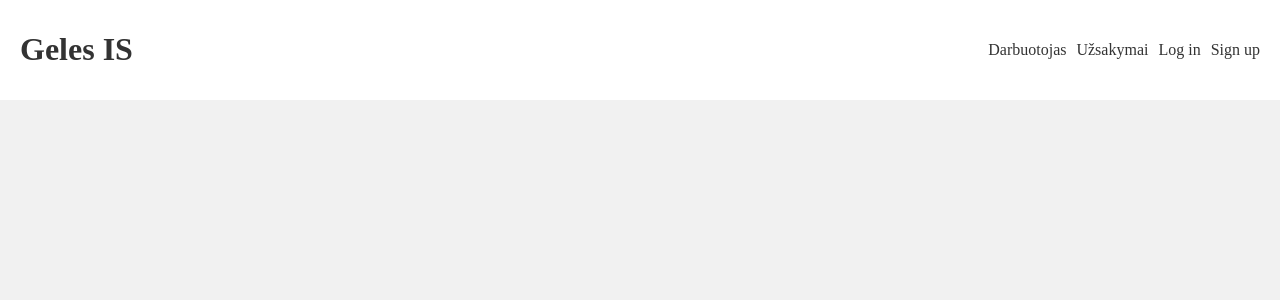
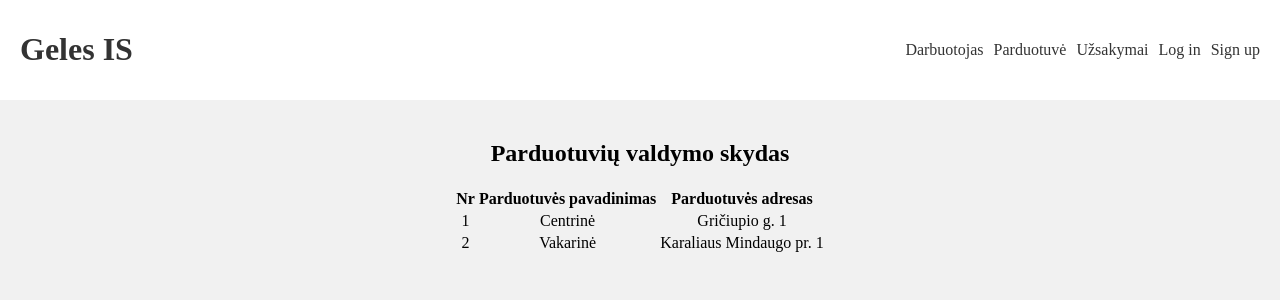
Before and after one commit to watewa/IS-pagrindai, a React (Create React App) app: page /store in a window 1280 px wide. Shown: the top 300 px of the page. Built offline with nearby package versions, Linux system fonts and the light colour scheme.

Commit message:
Pirmas puslapis parduotuvių

```diff
--- a/src/App.tsx
+++ b/src/App.tsx
@@ -6,6 +6,7 @@ import Home from './pages/Home';
 import Navbar from './components/Navbar';
 import Worker from './pages/Worker';
 import Order from './pages/Order'
+import Store from './pages/Store';
 
 function App() {
   //const { user } = useAuthContext();
@@ -19,6 +20,7 @@ function App() {
             <Route path="/" element={<Home />} />
             <Route path='/order' element={<Order />} />
             <Route path='/worker' element={<Worker />} />
+            <Route path='/store' element={<Store />} />
             <Route path="/login" element={<Login />} />
             <Route path="/signup" element={<Signup />} />
           </Routes>
--- a/src/components/Navbar.tsx
+++ b/src/components/Navbar.tsx
@@ -19,6 +19,7 @@ const Navbar = () => {
                 </Link>
                 <nav>
                     <Link to="/worker">Darbuotojas</Link>
+                    <Link to="/store">Parduotuvė</Link>
                     <Link to="/order">Užsakymai</Link>
                     <Link to="/login">Log in</Link>
                     <Link to="/signup">Sign up</Link>
--- /dev/null
+++ b/src/pages/Store.tsx
@@ -0,0 +1,27 @@
+const Store = () => {
+
+
+    return (
+        <div>
+            <h2>Parduotuvių valdymo skydas</h2>
+            <table className="m-auto">
+                <tr>
+                    <th>Nr</th>
+                    <th>Parduotuvės pavadinimas</th>
+                    <th>Parduotuvės adresas</th>
+                </tr>
+                <tr>
+                    <td>1</td>
+                    <td>Centrinė</td>
+                    <td>Gričiupio g. 1</td>
+                </tr>
+                <tr>
+                    <td>2</td>
+                    <td>Vakarinė</td>
+                    <td>Karaliaus Mindaugo pr. 1</td>
+                </tr>
+            </table>
+        </div>
+    )
+}
+export default Store;
```
